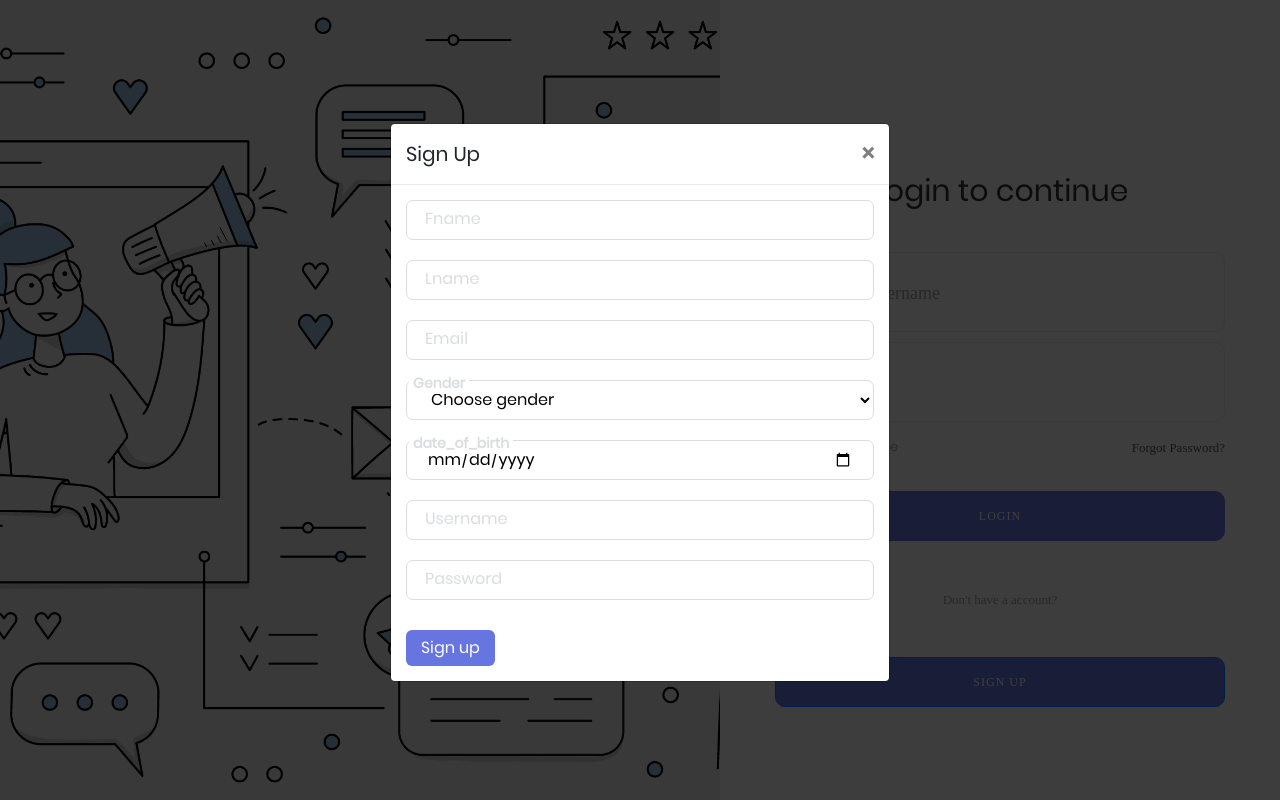
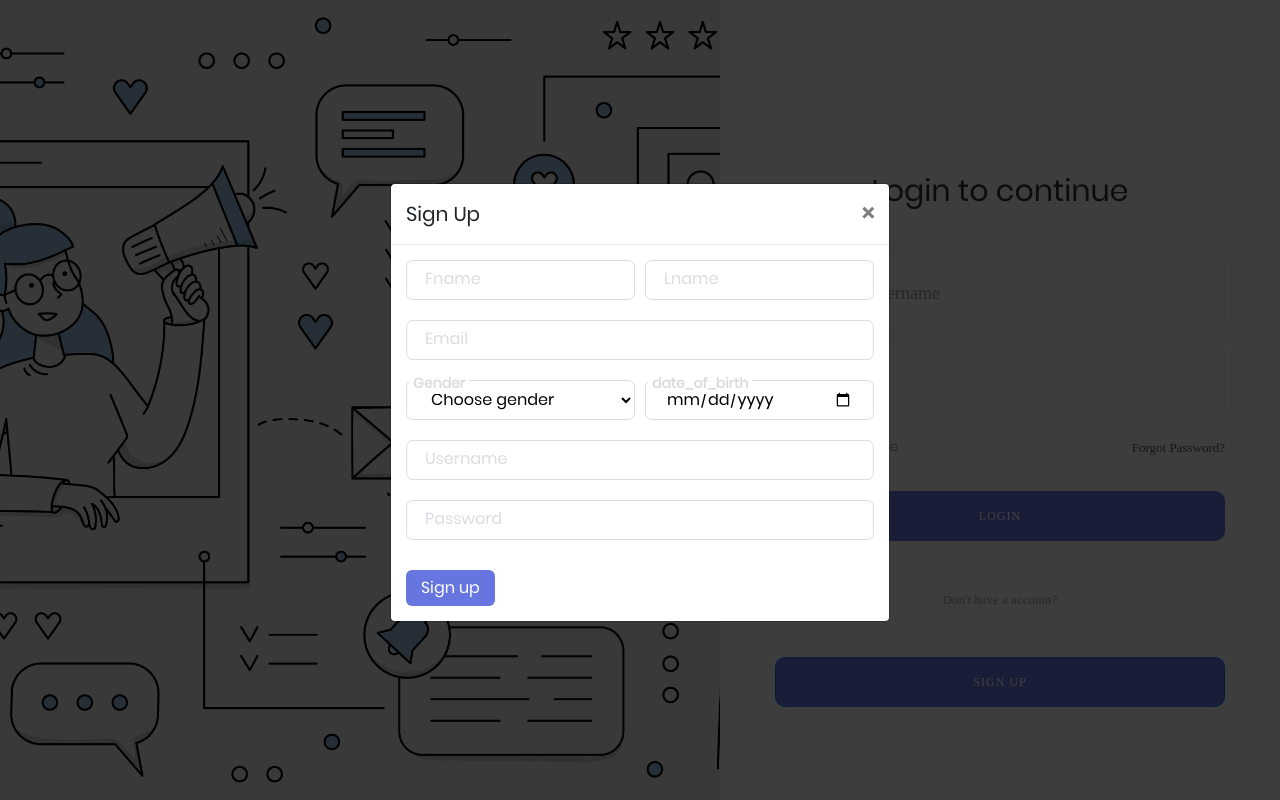
Before and after one commit to saakethj/Socail-Media-Website, a PHP site: page / in a window 1280 px wide, after a click on "SIGN UP". Run offline with PHP 8.4, Linux system fonts and the light colour scheme; some libraries are stand-ins or nearby versions; some web fonts are replaced.

Commit message:
edited signup form

```diff
--- a/css/main.css
+++ b/css/main.css
@@ -114,6 +114,17 @@ textarea {
   height: 40px
 }
 
+.two-childs{
+  display: flex;
+}
+
+.width-50{
+  width: 50%;
+}
+
+.mar-left{
+  margin-left: 10px;
+}
 .inputContainer .input{
   position: absolute;
   top: 0px;
--- a/index.html
+++ b/index.html
@@ -90,12 +90,12 @@
               <div class="modal-body">
                 <div class="signupFrm">
                   <form action="php/signup.php" method="post" target="_blank">
-                    <div class="fname-lname">
-                      <div class="inputContainer">
+                    <div class="two-childs">
+                      <div class="inputContainer width-50">
                         <input type="text" class="input" placeholder="a" name="fname" />
                         <label for="" class="label">Fname</label>
                       </div>
-                      <div class="inputContainer">
+                      <div class="inputContainer width-50 mar-left">
                         <input type="text" class="input" placeholder="a" name="lname" />
                         <label for="" class="label">Lname</label>
                       </div>
@@ -104,7 +104,8 @@
                       <input type="text" class="input" placeholder="a" name="email" />
                       <label for="" class="label">Email</label>
                     </div>
-                    <div class="inputContainer">
+                    <div class="two-childs">
+                      <div class="inputContainer width-50">
                         <select name="gender" id="gender" class="input">
                           <option value="">Choose gender</option>
                           <option value="male">Male</option>
@@ -112,9 +113,10 @@
                         </select>
                         <label for="" class="label">Gender</label>
                       </div>
-                    <div class="inputContainer">
+                      <div class="inputContainer width-50 mar-left">
                         <input type="date" class="input" placeholder="a" name="dob" />
                         <label for="" class="label">date_of_birth</label>
+                      </div>
                     </div>
                     <div class="inputContainer">
                       <input type="text" class="input" placeholder="a" name="username" />
```
Lines whose indentation alone changed are shown as unchanged.
